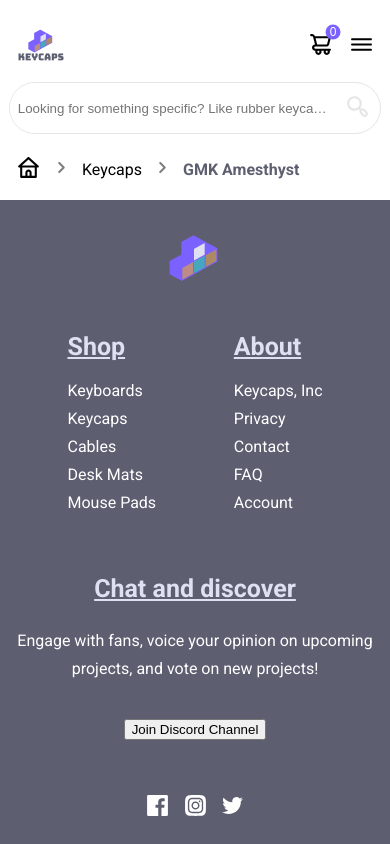
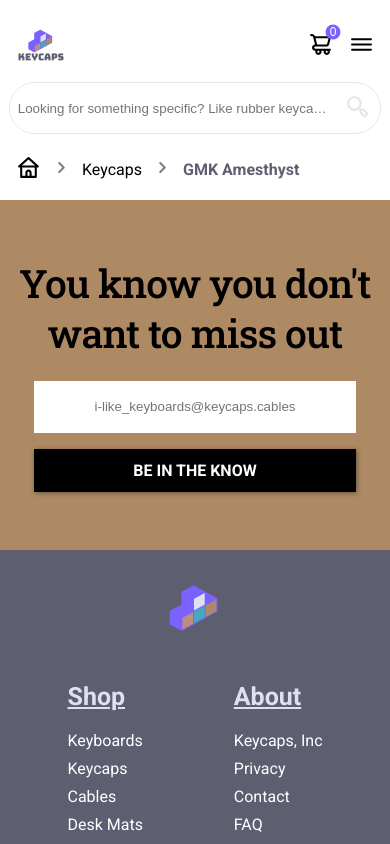
Before and after one commit to hwanderlust/keycaps, a React (Create React App) app: page / in a window 390 px wide. Shown: the top 844 px of the page. Built offline with nearby package versions, Linux system fonts and the light colour scheme.

Commit message:
extend Banner for BannerNewsletter

```diff
--- a/src/App.tsx
+++ b/src/App.tsx
@@ -1,5 +1,6 @@
 import React from 'react';
 
+import BannerNewsletter from "./components/banner-newsletter";
 import Footer from './components/footer';
 import Header from "./components/header";
 import './App.css';
@@ -15,6 +16,7 @@ function App() {
   return (
     <div>
       <Header />
+      <BannerNewsletter />
       <Footer />
     </div>
   );
--- /dev/null
+++ b/src/components/banner-newsletter/BannerNewsletter.css
@@ -0,0 +1,40 @@
+@media only screen and (max-width: 850px) {
+  .banner--newsletter .banner__contents {
+    padding: 0 1rem;
+  }
+  .banner--newsletter .banner__headline {
+    font-size: 2.441rem;
+  }
+  .banner--newsletter .banner__input {
+    width: 45%;
+    flex-shrink: 0.5;
+  }
+  .banner--newsletter .banner__button {
+    width: 45%;
+    flex-shrink: 0.5;
+  }
+}
+
+@media only screen and (max-width: 500px) {
+  .banner--newsletter form {
+    flex-direction: column;
+    align-items: center;
+  }
+  .banner--newsletter .banner__input {
+    flex: 1;
+    width: 90%;
+    line-height: 50px;
+    box-sizing: border-box;
+  }
+  .banner--newsletter .banner__button {
+    flex: 1;
+    width: 90%;
+    margin: 1rem 0 0 0;
+  }
+}
+
+@media only screen and (max-width: 360px) {
+  .banner--newsletter .banner__headline {
+    font-size: 1.953rem;
+  }
+}
--- /dev/null
+++ b/src/components/banner-newsletter/index.tsx
@@ -0,0 +1,27 @@
+import React from "react";
+
+import { Banner } from "../common";
+import "./BannerNewsletter.css";
+
+function BannerNewsletter() {
+  return (
+    <Banner
+      headline="You know you don't want to miss out"
+      mediaQueryClassName="newsletter"
+      inputType="email"
+      inputPlaceholderText="i-like_keyboards@keycaps.cables"
+      buttonText="be in the know"
+      buttonOnPress={addNewSubscription}
+    />
+  );
+}
+
+function addNewSubscription(emailAddress?: string) {
+  if (!emailAddress) {
+    console.error("No email address was received for new newsletter subscription.");
+    return;
+  }
+  // use fetch API to PUT the email address to the database at the proper endpoint
+}
+
+export default BannerNewsletter;
```
